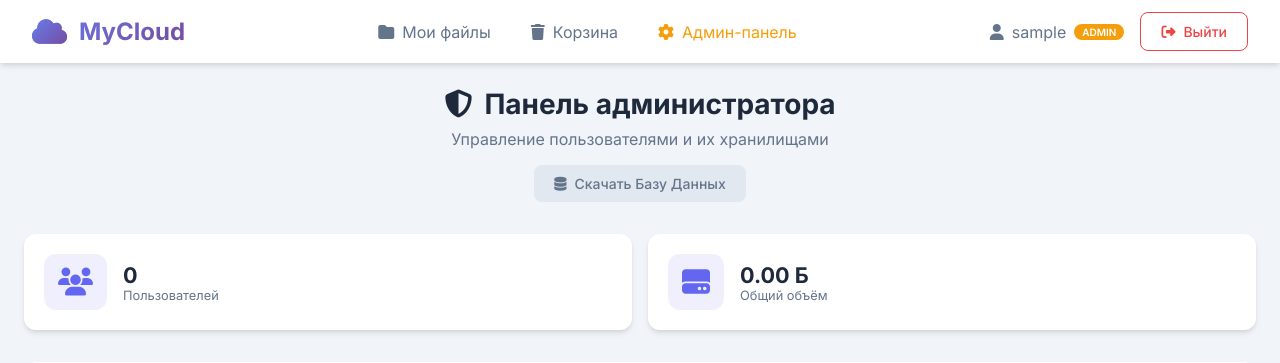
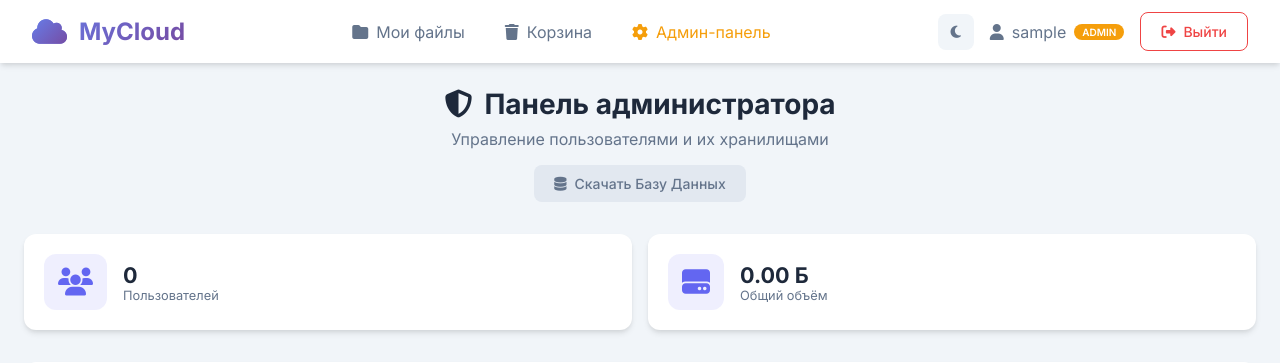
Before and after one commit to BlackHole221Zos/mycloud, a Flask app: page /admin in a window 1280 px wide. Shown: the top 363 px of the page. Run offline with Flask 3, Linux system fonts and the light colour scheme; the visitor is signed in with stand-in values (Sample User, id 1); data that the repository does not hold is empty.

Commit message:
Implement theme toggle and enhance alerts
Add theme toggle functionality and improve alert handling.

```diff
--- a/templates/base.html
+++ b/templates/base.html
@@ -29,6 +29,12 @@
             {% endif %}
         </div>
         <div class="nav-user">
+
+            <button id="theme-toggle" class="btn btn-icon" title="Сменить тему">
+                <i class="fas fa-moon"></i>
+            </button>
+
+
             <span class="username">
                 <i class="fas fa-user"></i> {{ session.username }}
                 {% if session.is_admin %}
@@ -59,12 +65,42 @@
     </main>
 
     <script>
+        // Автоскрытие уведомлений
         setTimeout(() => {
             document.querySelectorAll('.alert').forEach(alert => {
                 alert.style.animation = 'slideOut 0.3s ease forwards';
                 setTimeout(() => alert.remove(), 300);
             });
         }, 5000);
+
+        // Логика темной темы
+        const toggleBtn = document.getElementById('theme-toggle');
+        const icon = toggleBtn ? toggleBtn.querySelector('i') : null;
+        const body = document.body;
+
+        // Проверка сохраненной темы
+        const currentTheme = localStorage.getItem('theme');
+        if (currentTheme === 'dark') {
+            body.classList.add('dark-mode');
+            if (icon) icon.classList.replace('fa-moon', 'fa-sun');
+        }
+
+        // Обработчик клика
+        if (toggleBtn) {
+            toggleBtn.addEventListener('click', () => {
+                body.classList.toggle('dark-mode');
+                const isDark = body.classList.contains('dark-mode');
+
+                // Меняем иконку
+                if (isDark) {
+                    icon.classList.replace('fa-moon', 'fa-sun');
+                    localStorage.setItem('theme', 'dark');
+                } else {
+                    icon.classList.replace('fa-sun', 'fa-moon');
+                    localStorage.setItem('theme', 'light');
+                }
+            });
+        }
     </script>
     {% block scripts %}{% endblock %}
 </body>
```
